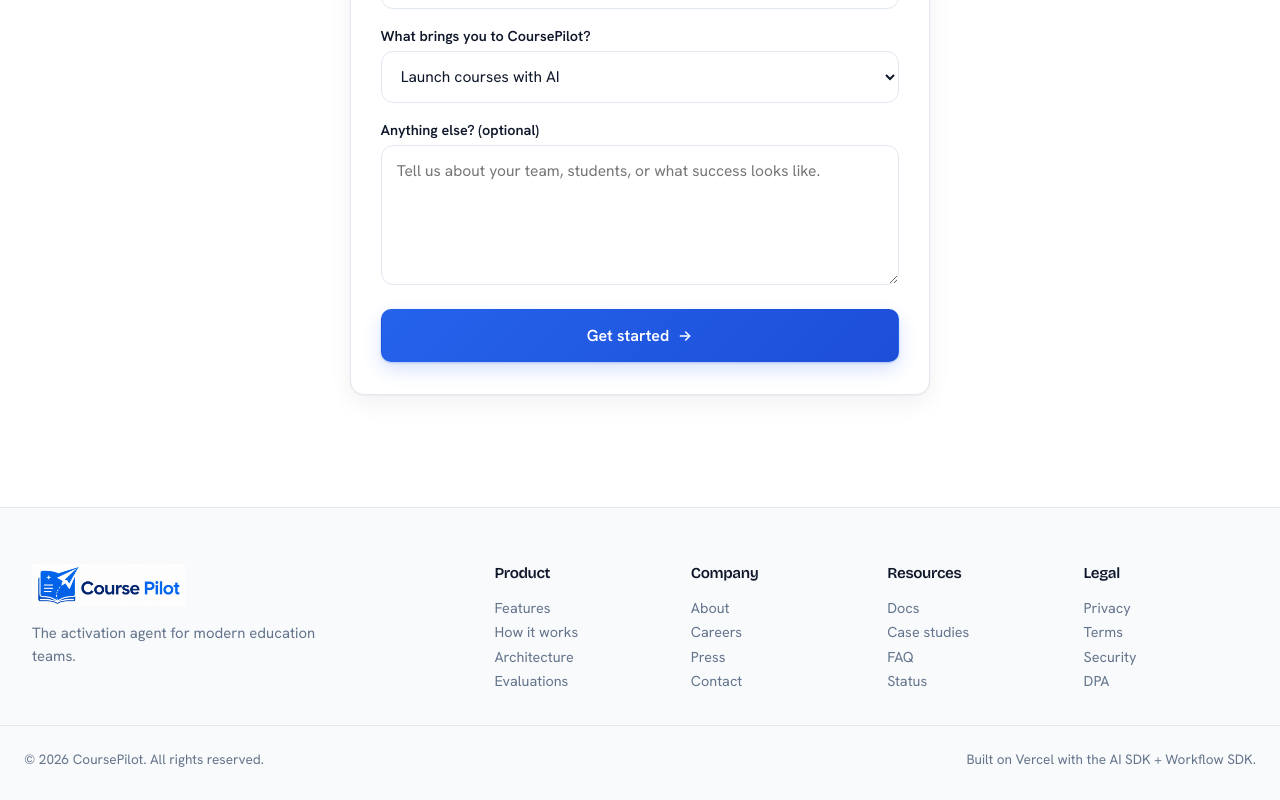
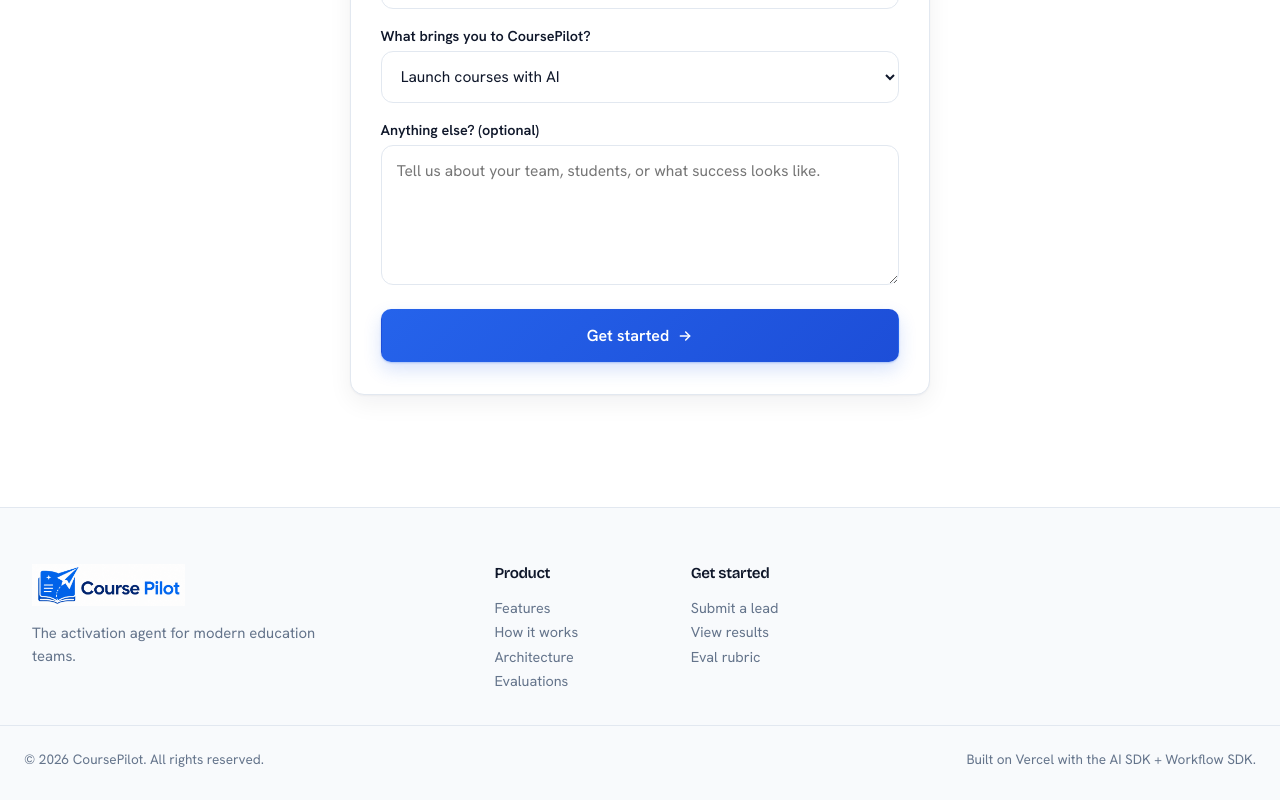
Before and after one commit to jackrneil/SA-Technical-Interview, a Next.js app: page /intake in a window 1280 px wide. Shown: the part 585-1385 px from the top of the page. Built offline with nearby package versions, Linux system fonts and the light colour scheme.

Commit message:
chore: remove dead buttons and footer links with no real destination
Co-authored-by: Cursor <cursoragent@cursor.com>

```diff
--- a/src/app/layout.tsx
+++ b/src/app/layout.tsx
@@ -56,9 +56,6 @@ export default function RootLayout({ children }: Readonly<{ children: React.Reac
               <Link href="#faq">FAQ</Link>
             </nav>
             <div className="header-actions">
-              <Link href="/evals" className="header-login">
-                Login
-              </Link>
               <Link href="/intake" className="btn btn-primary btn-arrow">
                 <span>Get Started</span>
                 <ArrowIcon />
@@ -88,25 +85,10 @@ export default function RootLayout({ children }: Readonly<{ children: React.Reac
                 <Link href="/evals">Evaluations</Link>
               </div>
               <div>
-                <h5>Company</h5>
-                <Link href="#">About</Link>
-                <Link href="#">Careers</Link>
-                <Link href="#">Press</Link>
-                <Link href="#">Contact</Link>
-              </div>
-              <div>
-                <h5>Resources</h5>
-                <Link href="#">Docs</Link>
-                <Link href="#">Case studies</Link>
-                <Link href="#faq">FAQ</Link>
-                <Link href="#">Status</Link>
-              </div>
-              <div>
-                <h5>Legal</h5>
-                <Link href="#">Privacy</Link>
-                <Link href="#">Terms</Link>
-                <Link href="#">Security</Link>
-                <Link href="#">DPA</Link>
+                <h5>Get started</h5>
+                <Link href="/intake">Submit a lead</Link>
+                <Link href="/result">View results</Link>
+                <Link href="/evals">Eval rubric</Link>
               </div>
             </div>
           </div>
```
Also changed, not shown: src/app/page.tsx (+0 -22 lines).
